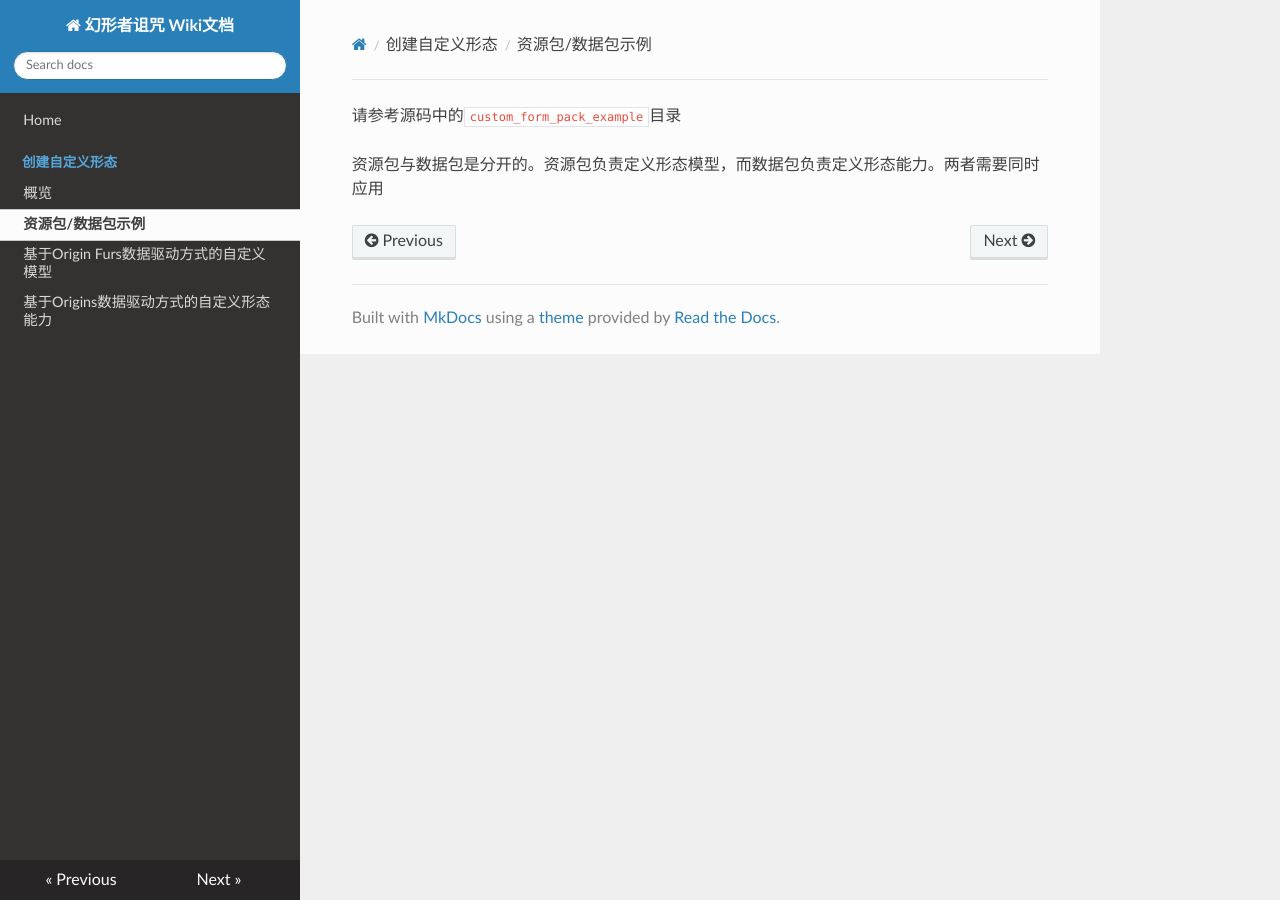
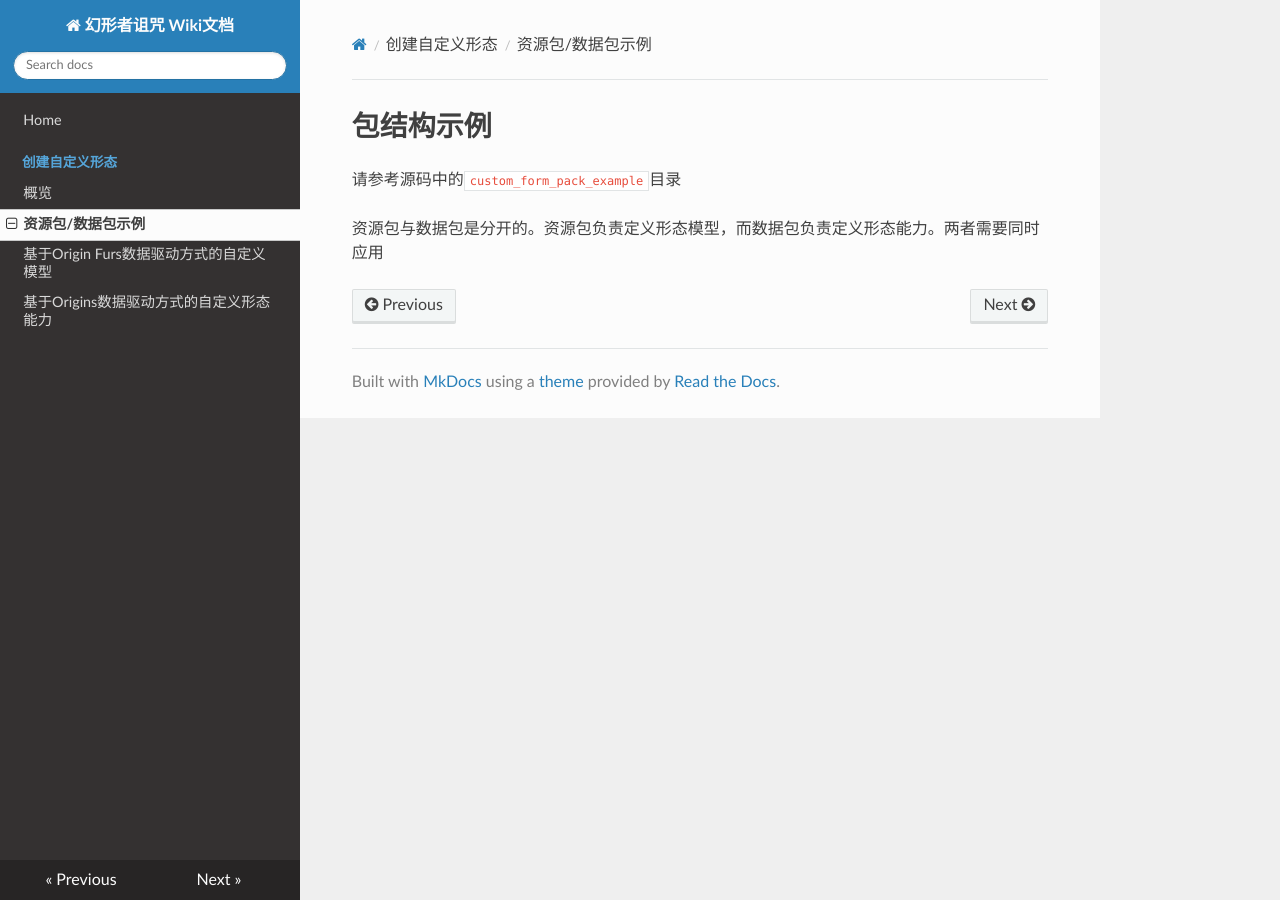
Before and after one commit to onixary/ssc_wiki, an MkDocs documentation site: the page built from docs/custom_forms/pack_example.md, in a window 1280 px wide. Built offline with MkDocs 1.6.1, drawn with Linux system fonts in a browser that asks for light colours; nearby versions of some CDN libraries.

Commit message:
Update pack_example.md

```diff
--- a/docs/custom_forms/pack_example.md
+++ b/docs/custom_forms/pack_example.md
@@ -1,3 +1,5 @@
+# 包结构示例
+
 请参考源码中的`custom_form_pack_example`目录
 
 资源包与数据包是分开的。资源包负责定义形态模型，而数据包负责定义形态能力。两者需要同时应用
```
